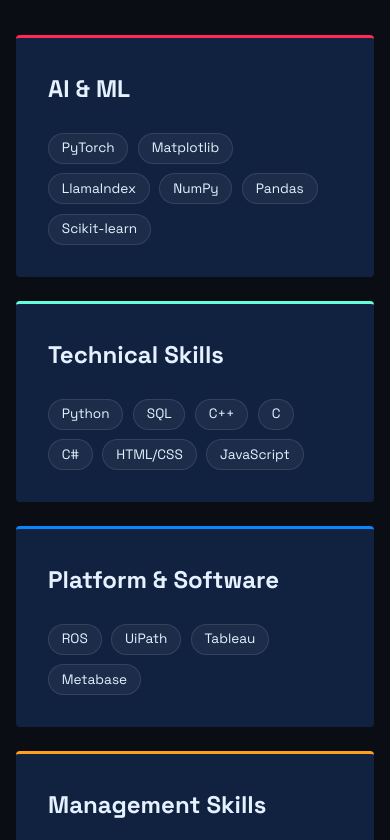
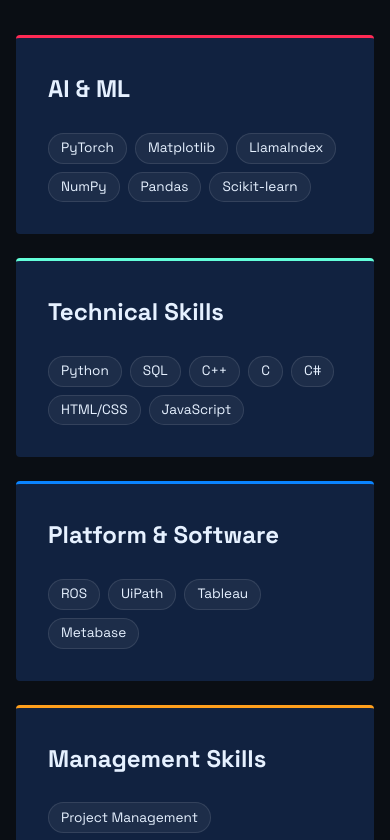
Before and after one commit to Randycje/Randycje.github.io, a React (Vite) app: page / in a window 390 px wide. Shown: the part 4760-5600 px from the top of the page. Built offline with nearby package versions, Linux system fonts and the light colour scheme.

Commit message:
Fix UI: Make Projects carousel responsive to show 1 card on mobile and 2 on tablets, resolving severe horizontal squishing

```diff
--- a/src/components/Projects.jsx
+++ b/src/components/Projects.jsx
@@ -203,15 +203,26 @@
     );
 };
 
-const VISIBLE = 3;
 const GAP = 40; // px, matches 2.5rem
 
 const Projects = () => {
     const [startIndex, setStartIndex] = useState(0);
     const containerRef = useRef(null);
     const [containerWidth, setContainerWidth] = useState(0);
+    const [visibleCards, setVisibleCards] = useState(3);
 
-    const maxStart = projects.length - VISIBLE;
+    const maxStart = Math.max(0, projects.length - visibleCards);
+
+    React.useEffect(() => {
+        const updateVisible = () => setVisibleCards(window.innerWidth < 768 ? 1 : window.innerWidth < 1024 ? 2 : 3);
+        updateVisible();
+        window.addEventListener('resize', updateVisible);
+        return () => window.removeEventListener('resize', updateVisible);
+    }, []);
+
+    React.useEffect(() => {
+        if (startIndex > maxStart) setStartIndex(maxStart);
+    }, [maxStart, startIndex]);
 
     React.useEffect(() => {
         const measure = () => {
@@ -223,7 +234,7 @@
         return () => observer.disconnect();
     }, []);
 
-    const cardWidth = containerWidth > 0 ? (containerWidth - (VISIBLE - 1) * GAP) / VISIBLE : 0;
+    const cardWidth = containerWidth > 0 ? (containerWidth - (visibleCards - 1) * GAP) / visibleCards : 0;
     const step = cardWidth + GAP;
 
     const navigate = (dir) => {
--- a/src/components/Skills.jsx
+++ b/src/components/Skills.jsx
@@ -40,16 +40,16 @@
                             }}
                         >
                             <h3 style={{ marginBottom: '1.5rem', fontSize: '1.5rem' }}>{group.category}</h3>
-                            <div style={{ display: 'flex', flexWrap: 'wrap', gap: '0.6rem' }}>
+                            <div style={{ display: 'flex', flexWrap: 'wrap', gap: '0.5rem' }}>
                                 {group.items.map((skill, i) => (
                                     <span key={i} style={{
-                                        padding: '0.4rem 0.8rem',
+                                        padding: '0.35rem 0.75rem',
                                         background: 'var(--chip-bg)',
                                         borderRadius: '20px',
                                         color: 'var(--text-primary)',
                                         fontSize: '0.85rem',
-                                        lineHeight: '1.2',
-                                        textAlign: 'center',
+                                        display: 'inline-block',
+                                        lineHeight: '1.3',
                                         fontFamily: 'var(--font-heading)',
                                         border: '1px solid var(--card-border)'
                                     }}>
```
